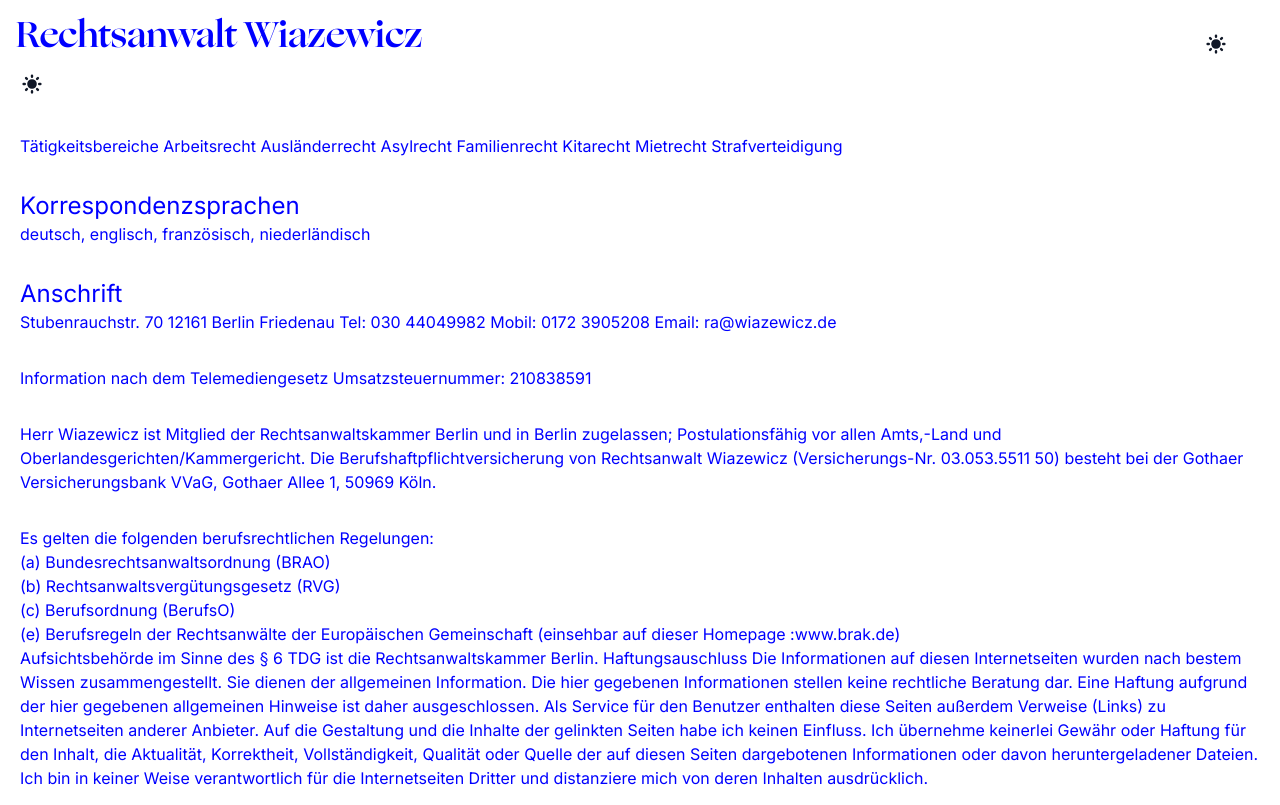
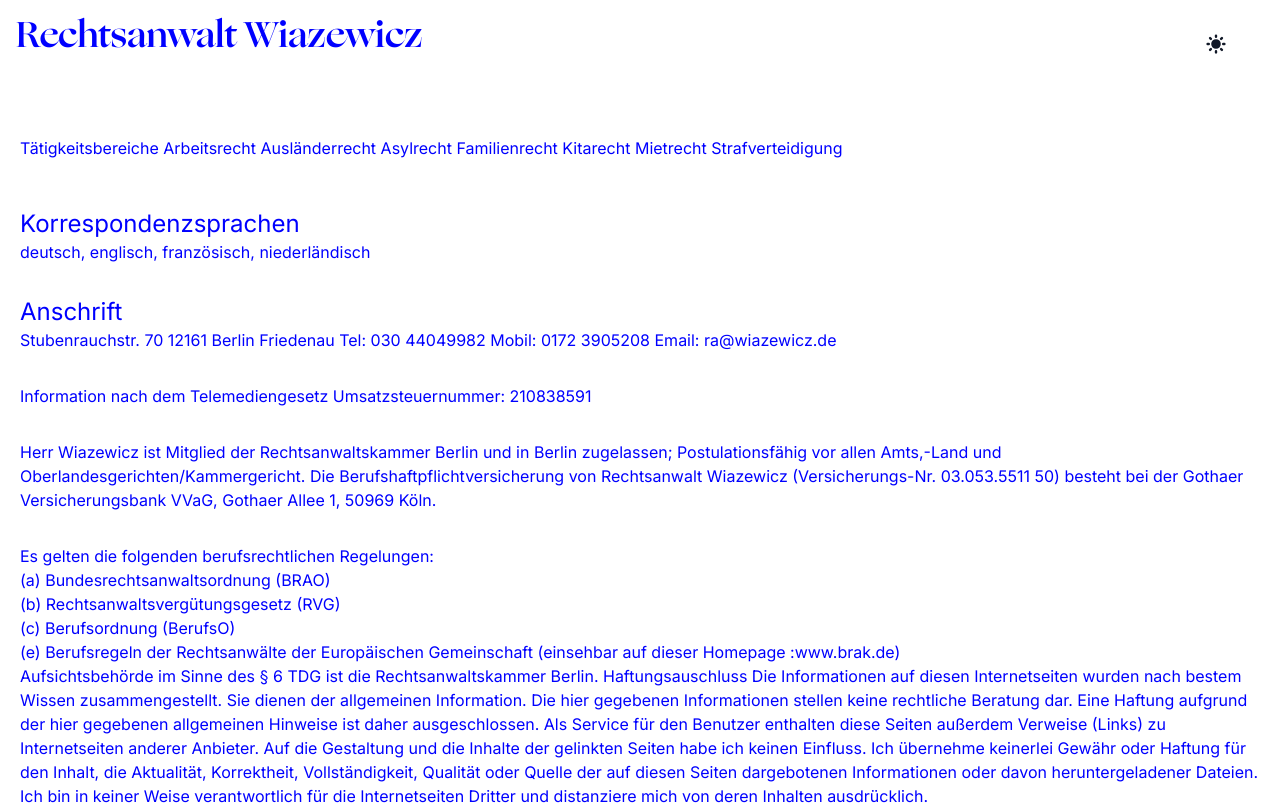
Before and after one commit to dreadbeard11/ra-wiazewicz, a Next.js app: page / in a window 1280 px wide. Shown: the top 805 px of the page. Built offline with nearby package versions, Linux system fonts and the light colour scheme.

Commit message:
Update page.tsx

```diff
--- a/src/app/page.tsx
+++ b/src/app/page.tsx
@@ -1,7 +1,7 @@
 import Container from "@/app/_components/container";
 // import { ThemeSwitch } from "@/app/_components/ThemeSwitch";
 import { Intro } from "@/app/_components/intro";
-import ThemeSwitch from "@/app/_components/ThemeSwitch";
+// import ThemeSwitch from "@/app/_components/ThemeSwitch";
 
 export default function Index() {
 
@@ -9,7 +9,7 @@ export default function Index() {
     <main>
       <Container>
         <div className="space-y-8">
-          <ThemeSwitch />
+
         <Intro />
 
 
```
